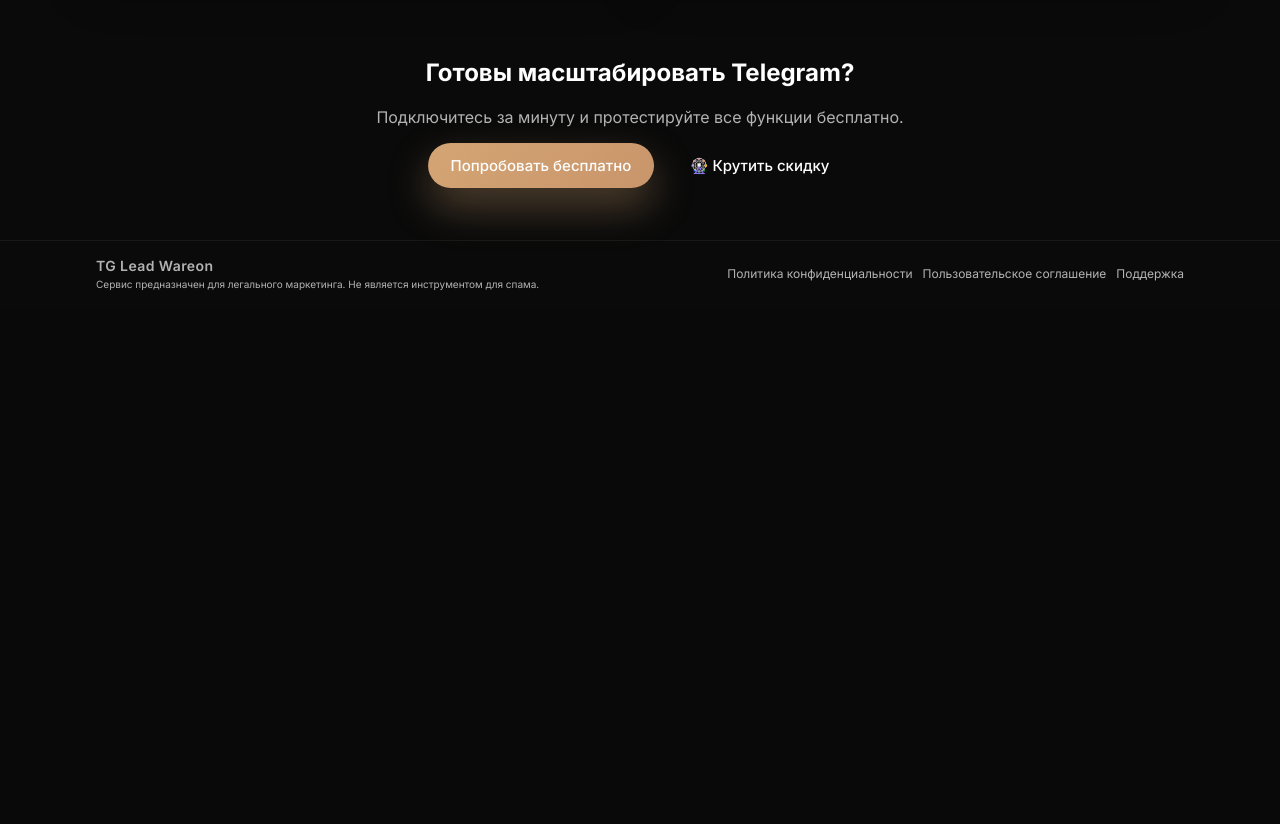
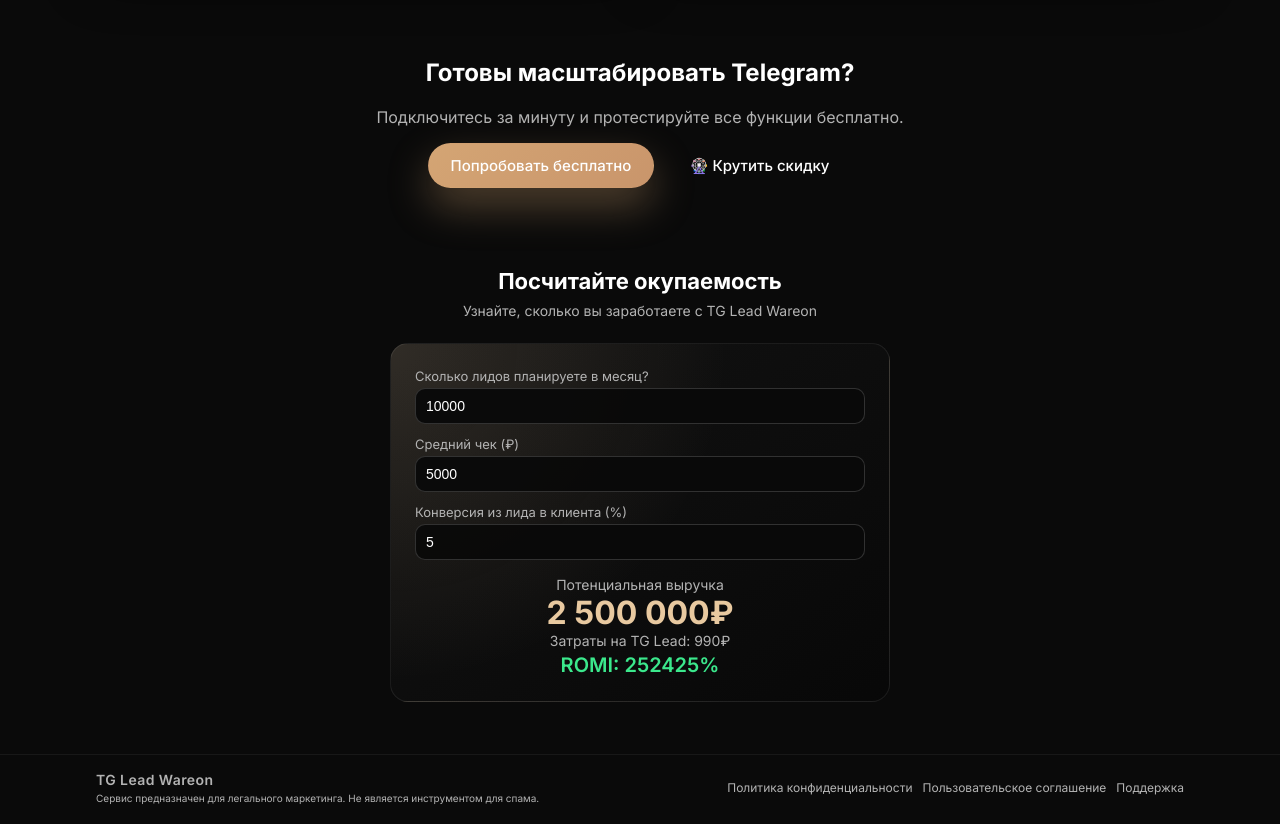
Before and after one commit to dzalil206-commits/lead-ecosystem, a Flask app: page / in a window 1280 px wide. Shown: the part 2508-3332 px from the top of the page. Before the commit the page ends 2798 px from the top, so only its background shows below. Run offline with Flask 3, Linux system fonts and the light colour scheme.

Commit message:
Update index.html

```diff
--- a/templates/index.html
+++ b/templates/index.html
@@ -291,6 +291,51 @@
     </section>
 </main>
 
+  <section class="section" id="romi-calc">
+    <div class="container">
+        <div class="section-header" style="text-align:center;">
+            <h2>Посчитайте окупаемость</h2>
+            <p>Узнайте, сколько вы заработаете с TG Lead Wareon</p>
+        </div>
+        <div class="glass" style="padding:24px;border-radius:18px;max-width:500px;margin:0 auto;">
+            <div class="field" style="margin-bottom:12px;">
+                <label>Сколько лидов планируете в месяц?</label>
+                <input id="romi-leads" type="number" value="10000" style="width:100%;">
+            </div>
+            <div class="field" style="margin-bottom:12px;">
+                <label>Средний чек (₽)</label>
+                <input id="romi-check" type="number" value="5000" style="width:100%;">
+            </div>
+            <div class="field" style="margin-bottom:12px;">
+                <label>Конверсия из лида в клиента (%)</label>
+                <input id="romi-conv" type="number" value="5" style="width:100%;">
+            </div>
+            <div style="text-align:center;margin-top:16px;">
+                <div style="font-size:14px;color:var(--text-muted);">Потенциальная выручка</div>
+                <div id="romi-revenue" style="font-size:32px;font-weight:700;color:var(--accent-light);">0₽</div>
+                <div style="font-size:14px;color:var(--text-muted);">Затраты на TG Lead: <span id="romi-cost">990₽</span></div>
+                <div style="font-size:20px;font-weight:600;color:#3be88c;margin-top:4px;">ROMI: <span id="romi-result">0%</span></div>
+            </div>
+        </div>
+    </div>
+</section>
+
+<script>
+    function calcROMI() {
+        const leads = parseInt(document.getElementById('romi-leads').value) || 0;
+        const check = parseInt(document.getElementById('romi-check').value) || 0;
+        const conv = parseFloat(document.getElementById('romi-conv').value) || 0;
+        const revenue = Math.round(leads * (conv / 100) * check);
+        const cost = document.getElementById('romi-cost').textContent.includes('0') ? parseInt(document.getElementById('romi-cost').textContent) || 990 : parseInt(document.getElementById('romi-cost').textContent) || 990;
+        const romi = Math.round(((revenue - cost) / cost) * 100);
+        document.getElementById('romi-revenue').textContent = revenue.toLocaleString('ru-RU') + '₽';
+        document.getElementById('romi-result').textContent = romi + '%';
+    }
+    document.getElementById('romi-leads').addEventListener('input', calcROMI);
+    document.getElementById('romi-check').addEventListener('input', calcROMI);
+    document.getElementById('romi-conv').addEventListener('input', calcROMI);
+    calcROMI();
+</script>
 <footer class="site-footer">
     <div class="container footer-inner">
         <div class="footer-left">
```
